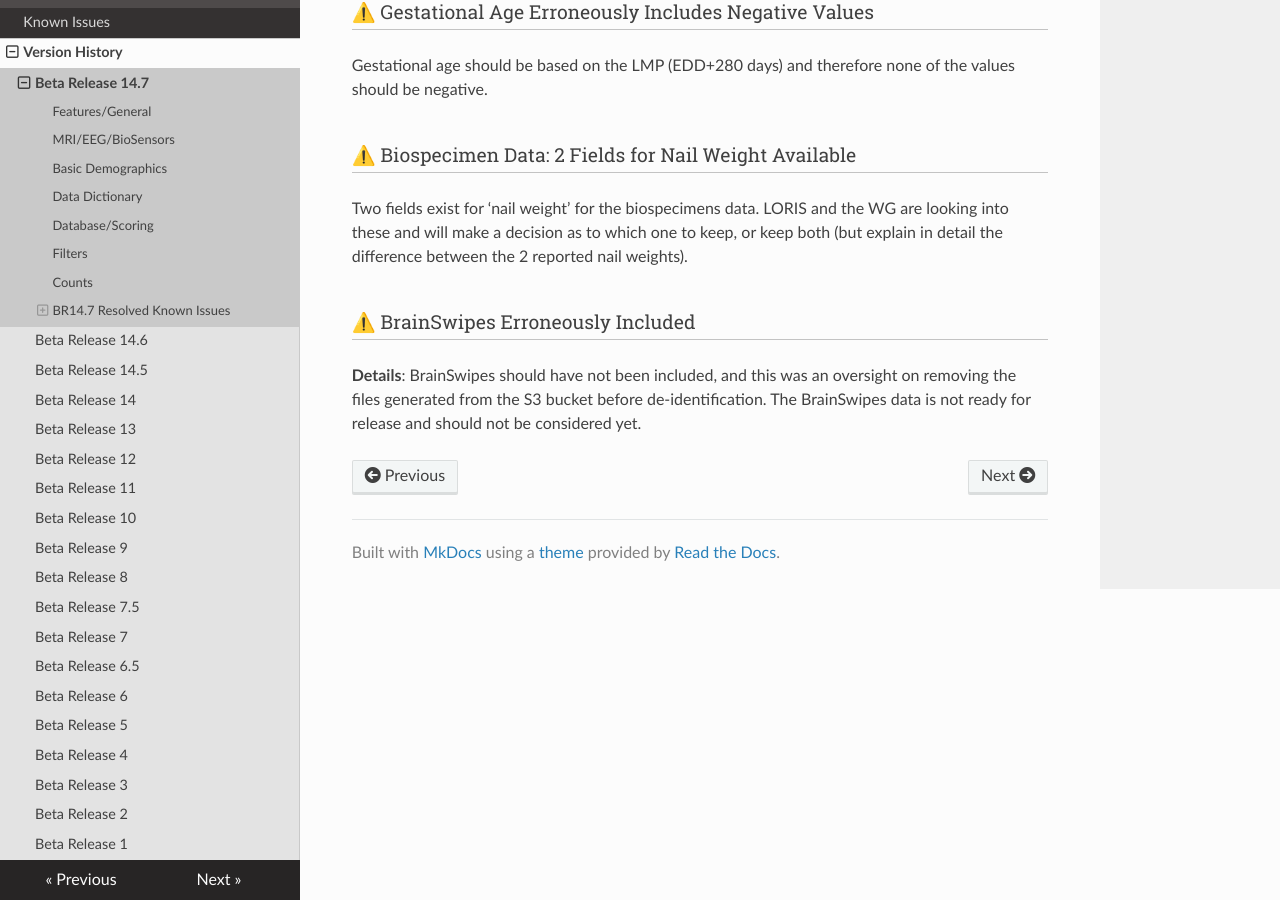
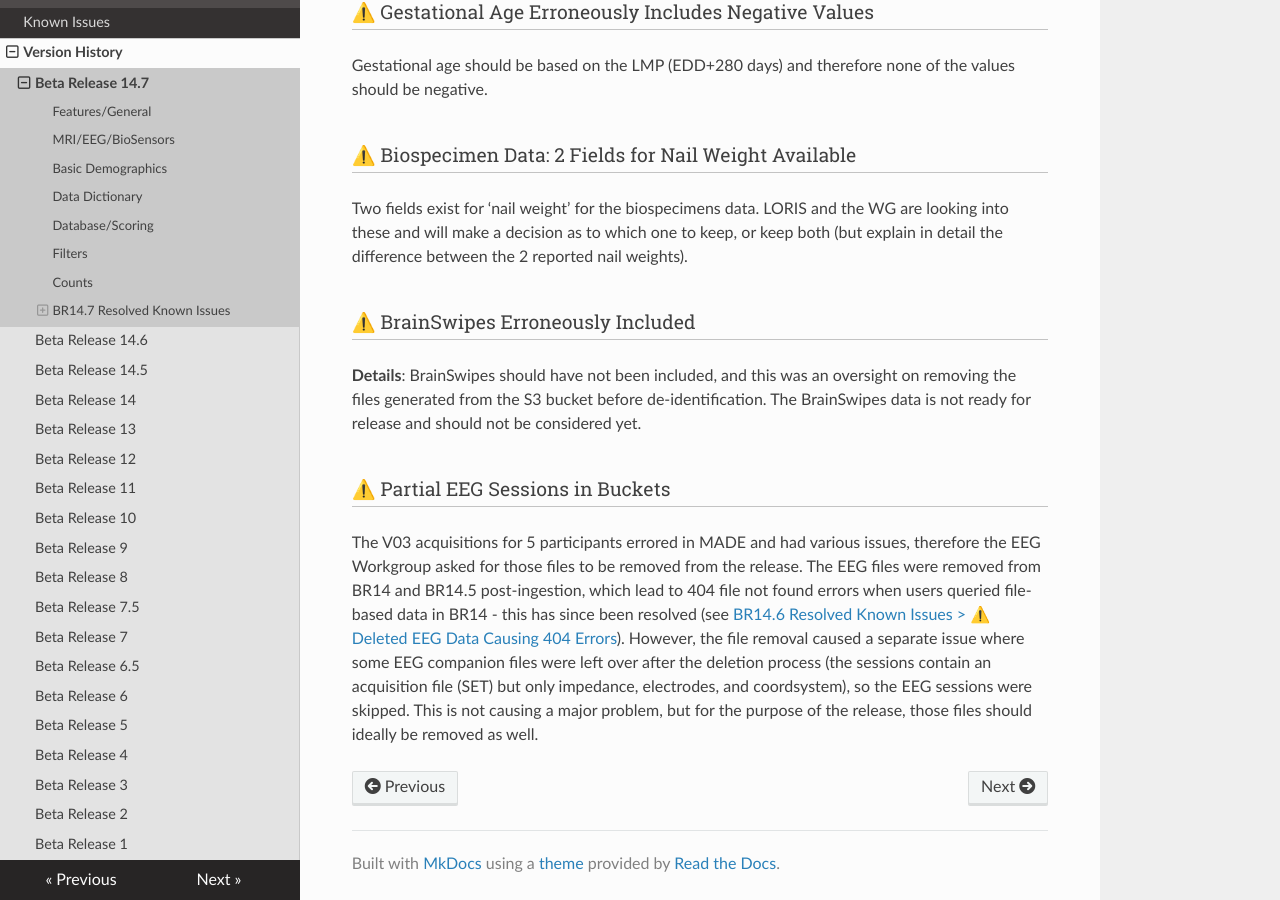
Before and after one commit to DCAN-Labs/hbcd-docs-internal, an MkDocs documentation site: the page built from docs/changelog/versions/BR14.7.md, in a window 1280 px wide and 900 px high, scrolled down 3147 px. Built offline with MkDocs 1.6.1, drawn with Linux system fonts in a browser that asks for light colours; nearby versions of some CDN libraries.

Commit message:
fix links

```diff
--- a/docs/changelog/versions/BR14.7.md
+++ b/docs/changelog/versions/BR14.7.md
@@ -96,3 +96,6 @@ Two fields exist for ‘nail weight’ for the biospecimens data. LORIS and the
 
 ### ⚠️ BrainSwipes Erroneously Included
 **Details**: BrainSwipes should have not been included, and this was an oversight on removing the files generated from the S3 bucket before de-identification. The BrainSwipes data is not ready for release and should not be considered yet.
+
+### ⚠️ Partial EEG Sessions in Buckets
+The V03 acquisitions for 5 participants errored in MADE and had various issues, therefore the EEG Workgroup asked for those files to be removed from the release. The EEG files were removed from BR14 and BR14.5 post-ingestion, which lead to 404 file not found errors when users queried file-based data in BR14 - this has since been resolved (see [BR14.6 Resolved Known Issues > ⚠️ Deleted EEG Data Causing 404 Errors](BR14.6.md/#deleted-eeg-data-causing-404-errors)). However, the file removal caused a separate issue where some EEG companion files were left over after the deletion process (the sessions contain an acquisition file (SET) but only impedance, electrodes, and coordsystem), so the EEG sessions were skipped. This is not causing a major problem, but for the purpose of the release, those files should ideally be removed as well.
```
Also changed, not shown: docs/internal/reportissues.md (+2 -4 lines).
